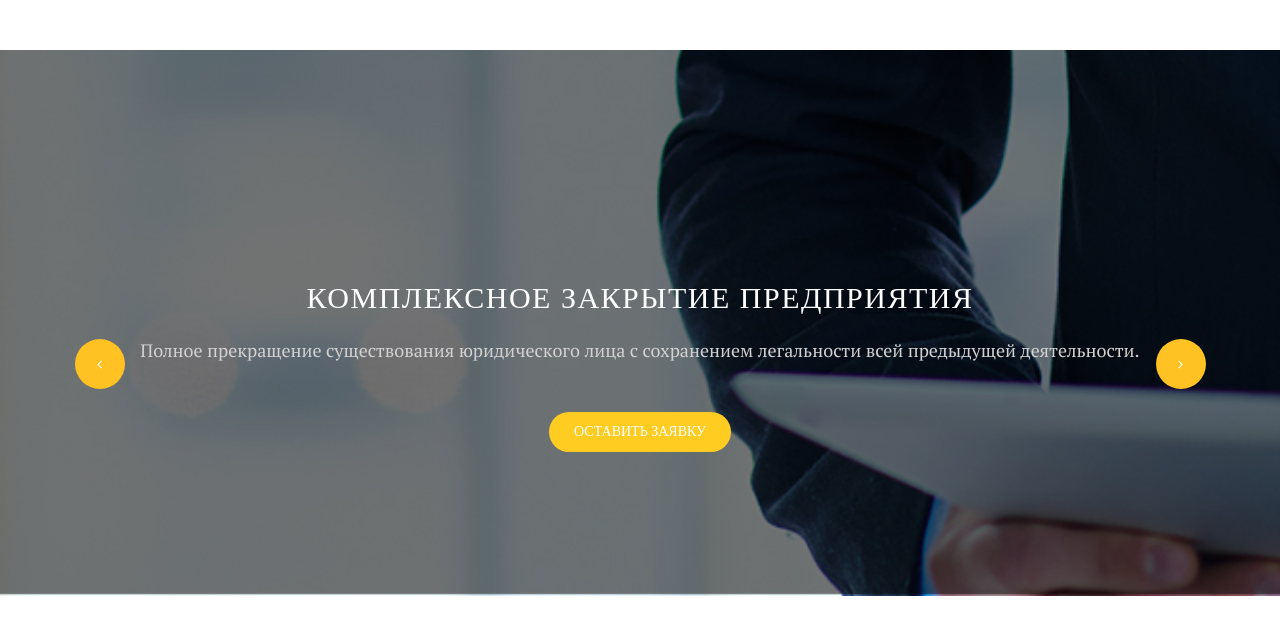
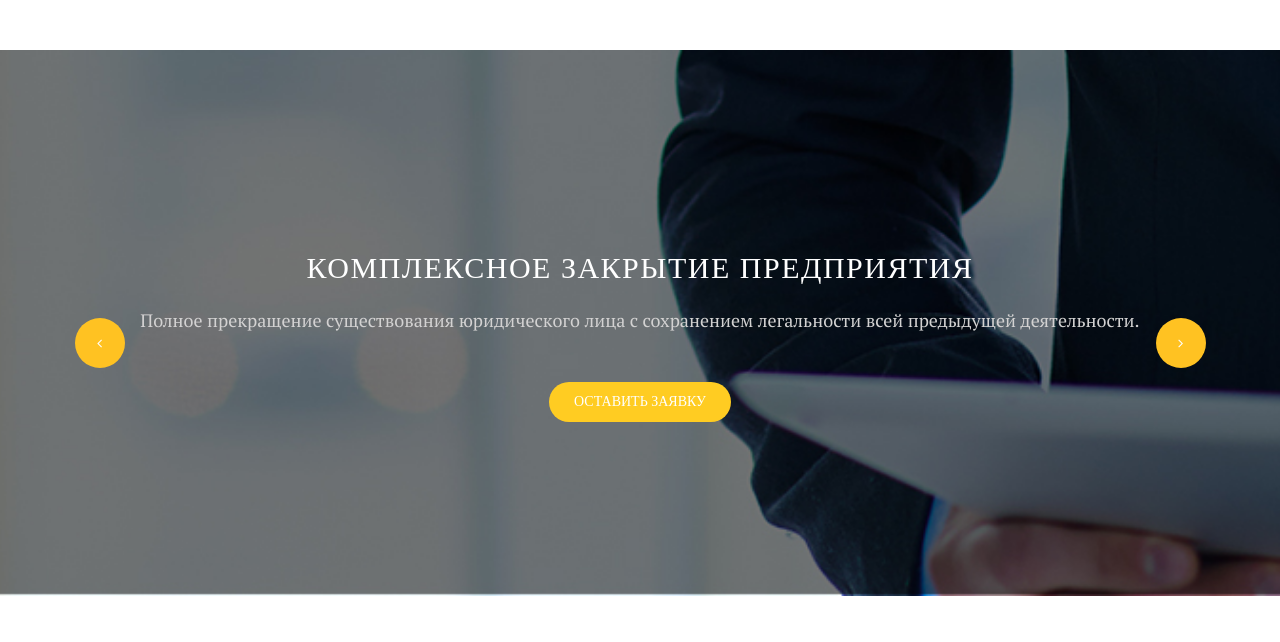
Before and after one commit to volovlikovevgeny/website1, a website: page index.html in a window 1280 px wide. Shown: the part 158-800 px from the top of the page. Drawn offline with nearby package versions, Linux system fonts and the light colour scheme; files whose address does not match are found by name.

Commit message:
fixing slider

```diff
--- a/css/main.css
+++ b/css/main.css
@@ -210,7 +210,7 @@ padding-left: 10px;
  .slider__item-content{
      text-align: center;
      max-width: 1178px;
-     padding-top: 230px;
+     padding-top: 200px;
      cursor: grabbing;
  }
 
```
